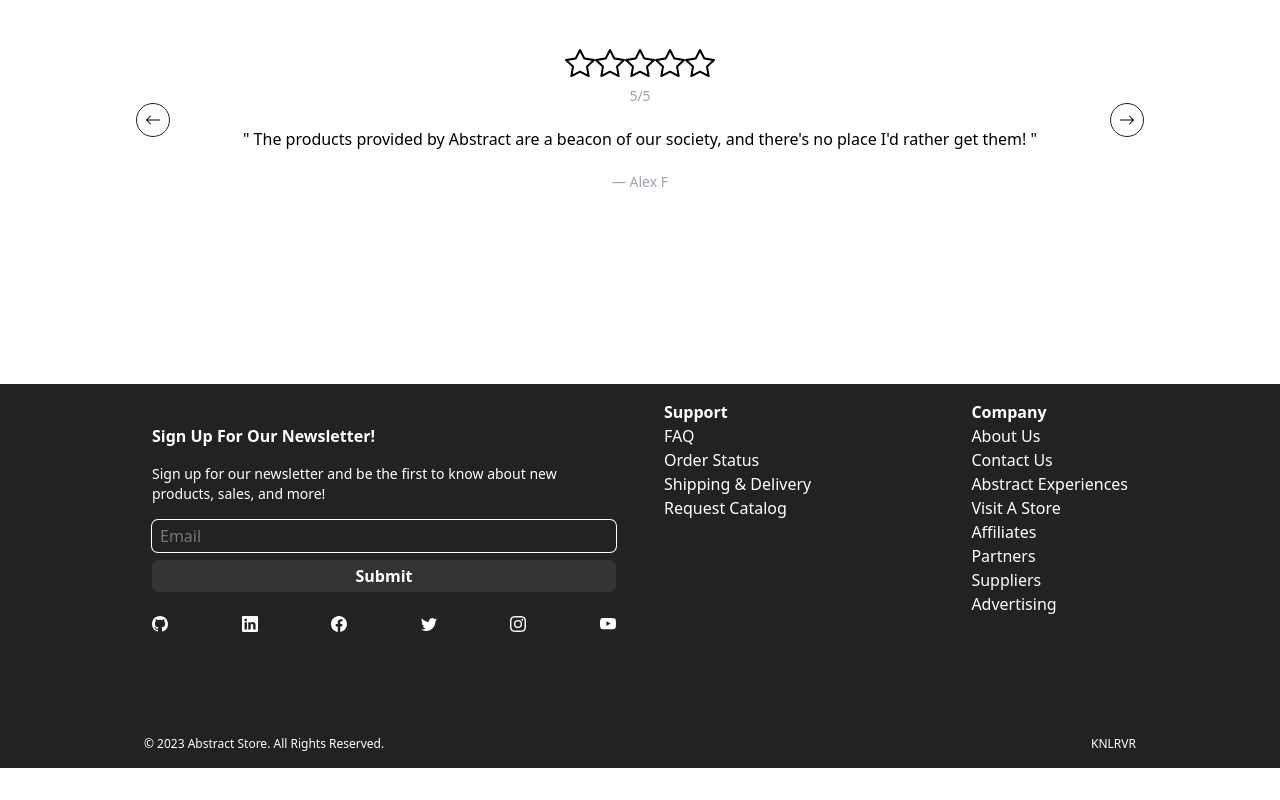
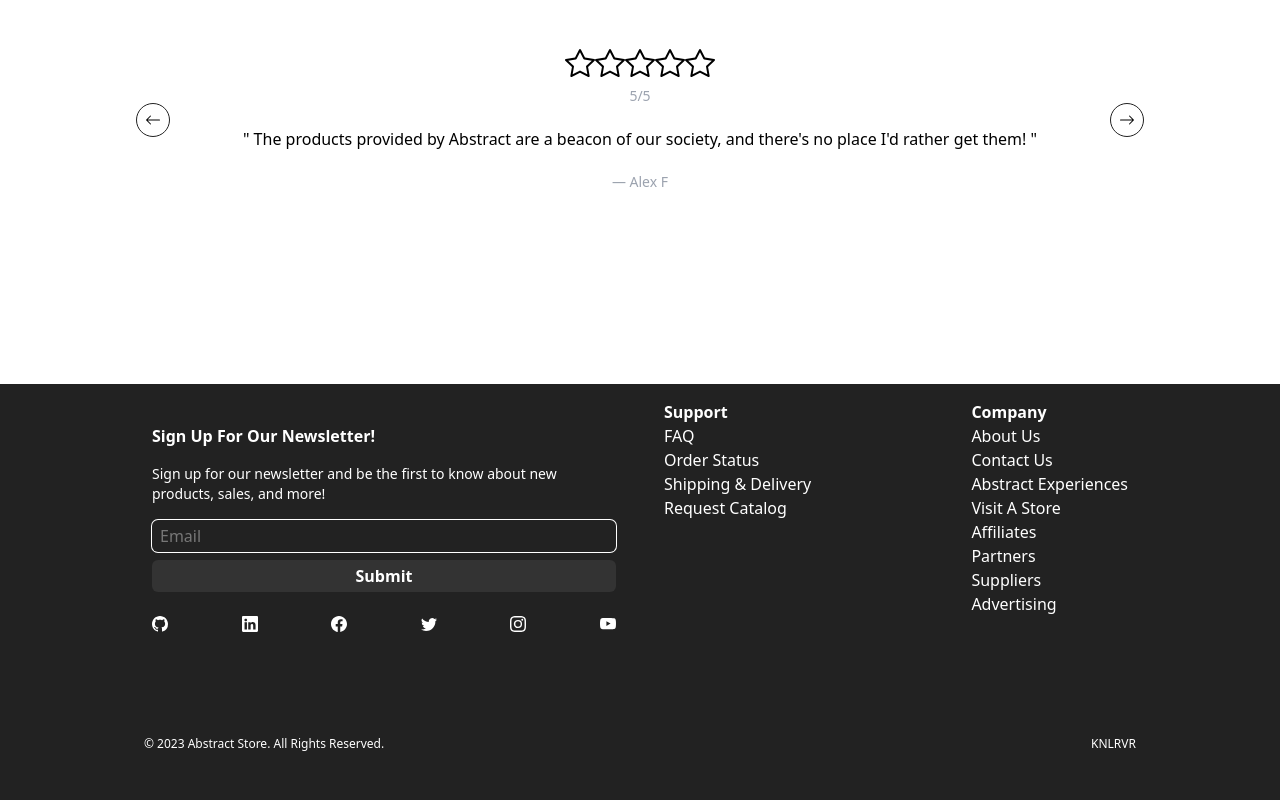
Before and after one commit to knlrvr/abstract, a Next.js app: page / in a window 1280 px wide. Shown: the part 2014-2814 px from the top of the page. Before the commit the page ends 2782 px from the top, so only its background shows below. Built offline with nearby package versions, Linux system fonts and the light colour scheme; no server answers; the database is empty.

Commit message:
padding on footer bottom

```diff
--- a/components/Footer.js
+++ b/components/Footer.js
@@ -154,7 +154,7 @@ export default function Bottom() {
                         </div>
                     </div>
                 </div>
-                <div className="flex justify-between text-xs font-light text-white mt-8 px-4">
+                <div className="flex justify-between text-xs font-light text-white mt-8 px-4 pb-8">
                     <p>&copy; 2023 Abstract Store. All Rights Reserved.</p>
                     <Link href="https://github.com/knlrvr"
                         className="hover:text-blue-300">
```
